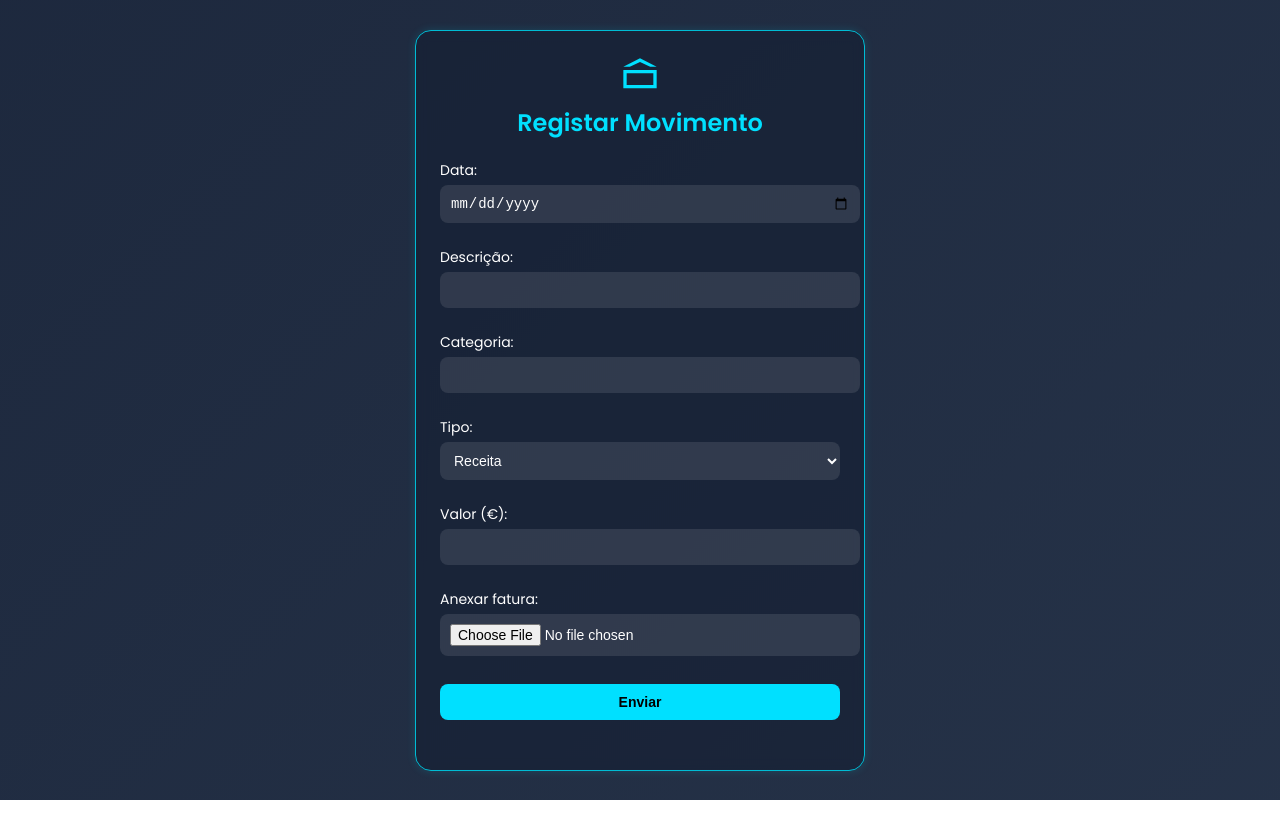
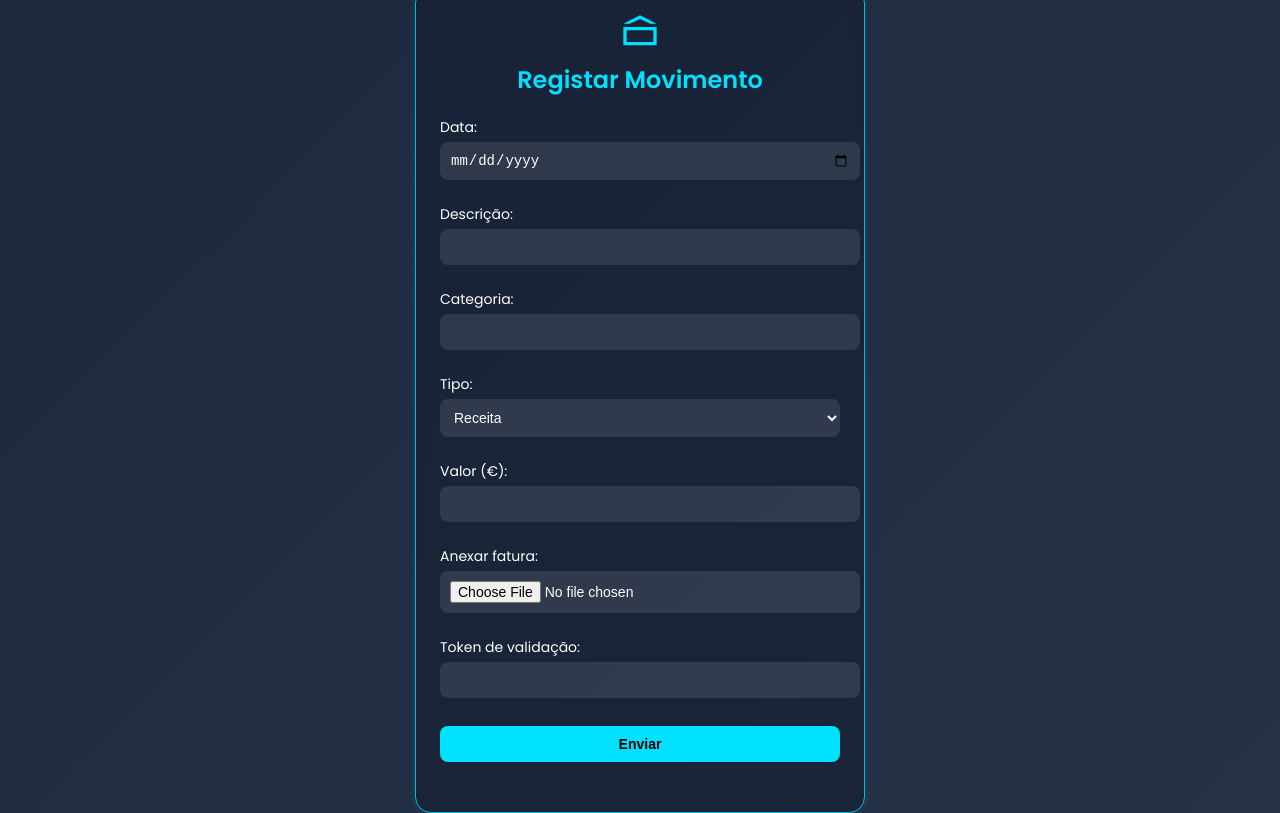
Before and after one commit to HugoCardoso/expense-tracker, a plain HTML site: page index.html in a window 1280 px wide. Drawn offline with Linux system fonts and the light colour scheme.

Commit message:
Update index.html

```diff
--- a/index.html
+++ b/index.html
@@ -133,6 +133,9 @@
     <label>Anexar fatura:
       <input type="file" name="ficheiro" accept="image/*,.pdf">
     </label>
+    <label>Token de validação:
+      <input type="password" name="token" required>
+    </label>
     <button type="submit">Enviar</button>
     <p id="mensagem"></p>
   </form>
```
